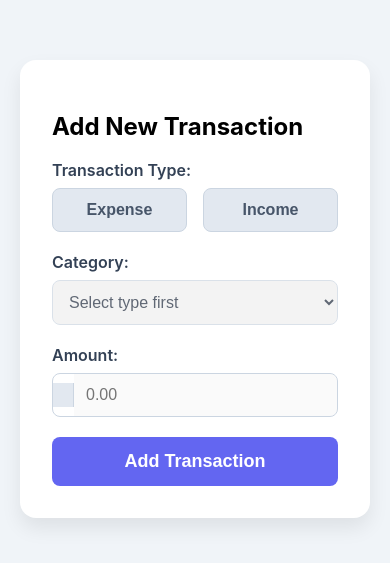
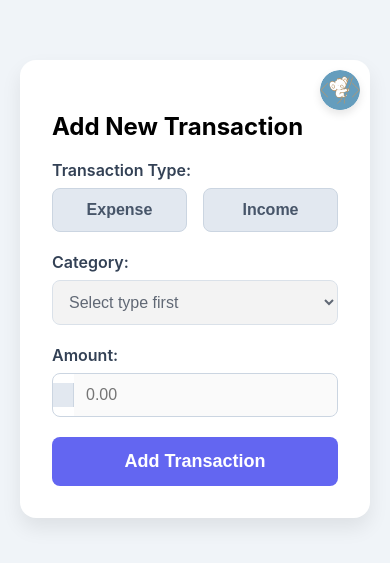
Before and after one commit to JmanJonz/koalat-budge-bud, a React (Vite) app in the folder frontend/: page / in a window 390 px wide. Shown: the part 133-696 px from the top of the page. Built offline with nearby package versions, Linux system fonts and the light colour scheme.

Commit message:
added little logo for now

```diff
--- a/frontend/src/components/Page-components/EntryPage/EntryPage.jsx
+++ b/frontend/src/components/Page-components/EntryPage/EntryPage.jsx
@@ -126,6 +126,14 @@ const EntryPage = () => {
     return (
         // Use styles.className for CSS Module classes
         <div className={styles.formContainer}>
+            {/* Logo image added here */}
+            <img
+                src="/logo.png" // Placeholder image URL
+                alt="Logo"
+                className={styles.logoImage}
+                onError={(e) => { e.target.onerror = null; e.target.src = "https://placehold.co/60x60/808080/FFFFFF?text=Error"; }} // Fallback
+            />
+
             <h2 className="text-2xl font-bold text-center text-gray-800 mb-8">Add New Transaction</h2>
 
             <div className={styles.formGroup}>
--- a/frontend/src/components/Page-components/EntryPage/EntryPage.module.css
+++ b/frontend/src/components/Page-components/EntryPage/EntryPage.module.css
@@ -23,6 +23,7 @@ body > div { /* Target the direct child of body if not #root */
     padding: 20px; /* Add padding around the form for mobile */
     box-sizing: border-box;
     width: 100%; /* Ensure it takes full width */
+    position: relative; /* Needed for absolute positioning of logo */
 }
 
 
@@ -35,7 +36,32 @@ body > div { /* Target the direct child of body if not #root */
     width: 100%; /* Ensure it takes full width up to max-width */
     max-width: 480px; /* Max width for larger screens */
     box-sizing: border-box;
+    position: relative; /* Ensure logo is positioned relative to this container if needed */
 }
+
+/* Logo Image Styling */
+.logoImage {
+    position: absolute;
+    top: 20px; /* Adjust as needed for spacing from top */
+    right: 20px; /* Adjust as needed for spacing from right */
+    width: 45px; /* Small size for the logo */
+    height: 45px;
+    border-radius: 50%; /* Make it circular if desired */
+    object-fit: cover; /* Ensure image covers the area without distortion */
+    box-shadow: 0 4px 8px rgba(0, 0, 0, 0.1); /* Subtle shadow */
+    z-index: 10; /* Ensure it's above other content */
+}
+
+/* Media query for smaller screens to adjust logo position if necessary */
+@media (max-width: 600px) {
+    .logoImage {
+        top: 10px;
+        right: 10px;
+        width: 40px;
+        height: 40px;
+    }
+}
+
 
 /* Form Group (for spacing between fields) */
 .formGroup {
```
